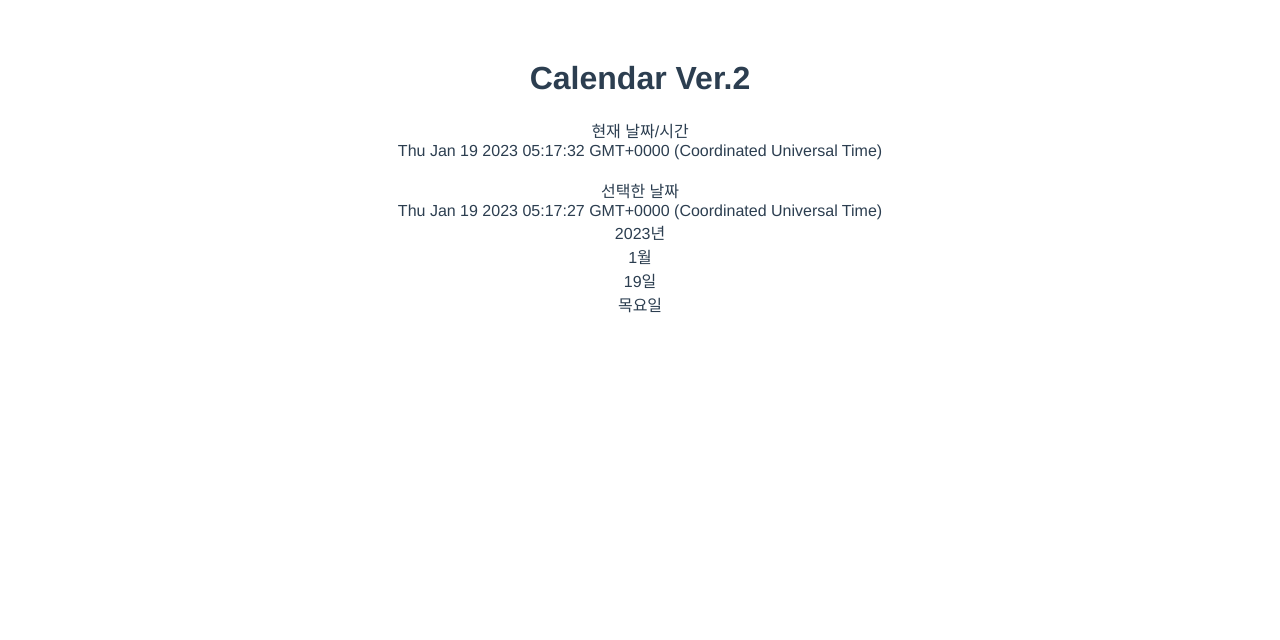
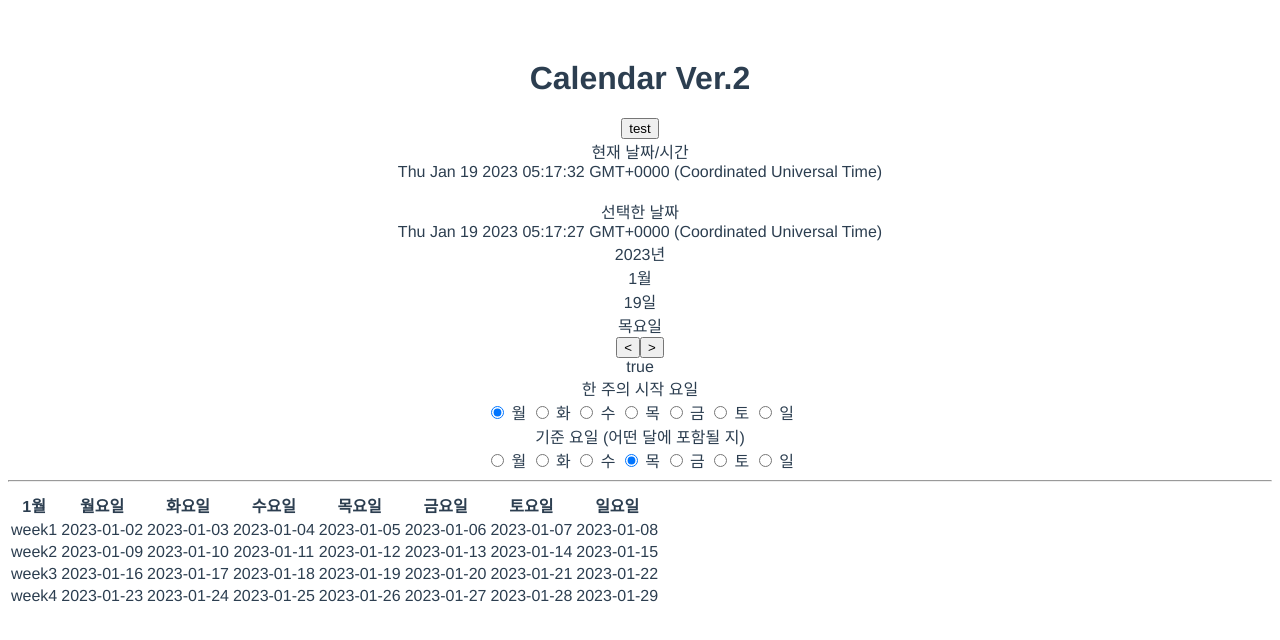
Before and after one commit to ajg1029/VuePractice001, a Vue app in the folder my-project/: page / in a window 1280 px wide. Shown: the top 640 px of the page. Built offline with nearby package versions, Linux system fonts and the light colour scheme.

Commit message:
달력 넘기기 기능 고치기 실패. 다른 방법 시도해볼 것

```diff
--- a/my-project/src/components/MyCalendarV2.vue
+++ b/my-project/src/components/MyCalendarV2.vue
@@ -2,6 +2,7 @@
     <div>
         <h1>Calendar Ver.2</h1>
         <section>
+            <button @click="testMethod">test</button>
             <div>현재 날짜/시간</div>
             <div>{{ currentDatetime }}</div>
             <br />
@@ -11,6 +12,44 @@
             <div>{{ selectedMonth + 1}}월</div>
             <div>{{ selectedDate }}일</div>
             <div>{{ convertDayNumToKor(selectedDay) }}요일</div>
+            <!-- <button v-text="'<<'"></button> -->
+            <button @click="setPrevDay" v-text="'<'"></button>
+            <button @click="setNextDay" v-text="'>'"></button>
+            <!-- <button v-text="'>>'"></button> -->
+            <br />
+            <div>{{ isInIncluded }}</div>
+			<div>
+				<div>한 주의 시작 요일</div>
+				<label v-for="option in dayOptions" :key="option.value">
+					<input type="radio" v-model="firstDay" :value="option.value"> {{ option.text }}
+				</label>
+			</div>
+
+			<div>
+				<div>기준 요일 (어떤 달에 포함될 지)</div>
+				<label v-for="option in dayOptions" :key="option.value">
+					<input type="radio" v-model="benchmarkDay" :value="option.value"> {{ option.text }}
+				</label>
+			</div>
+        </section>
+        <hr />
+        <section>
+            <table>
+                <thead>
+                    <tr>
+                        <th>{{ selectedMonth + 1 }}월</th>
+                        <th v-for="(day, idx) in displayWeekDays" :key="idx">{{ day }}요일</th>
+                    </tr>
+                </thead>
+                <tbody>
+                    <tr v-for="(week, idx) in displayWeeks" :key="idx">
+                        <td>week{{ idx + 1 }}</td>
+                        <td v-for="(date, idx) in week" :key="idx">{{ date }}</td>
+                    </tr>
+                </tbody>
+            </table>
+
+
         </section>
 
 
@@ -25,6 +64,7 @@
 </template>
 
 <script>
+import dayjs from 'dayjs';
 import MyCalendarV2Cell from './MyCalendarV2Cell.vue';
 export default {
     name: 'MyCalendarV2',
@@ -36,24 +76,47 @@ export default {
             currentDatetime: new Date(),
             selectedDatetime: null, // Date() 객체
 
-            firstDay: null,
-            benchmarkDay: null,
+            firstDay: 1,
+            benchmarkDay: 4,
 
             selectedDate: null,
             selectedDay: null, // 1, 2, 3, 4, 5, 6, 0
             selectedMonth: null, // 0, 1, 2, 3, 4, 5, 6, 7, 8, 9, 10, 11
             selectedYear: null, // 'YYYY'
 
+            displayWeekDays: [],
             displayWeeks: [],
             displayPrevMonthLastDate: null,
             displayNextMonthFirstDate: null,
 
+			dayOptions: [
+				{ text: '월', value: 1},
+				{ text: '화', value: 2},
+				{ text: '수', value: 3},
+				{ text: '목', value: 4},
+				{ text: '금', value: 5},
+				{ text: '토', value: 6},
+				{ text: '일', value: 0},
+			],
+
+            isInIncluded: true,
         }
+    },
+    watch: {
+        selectedDatetime(val) {
+            this.selectedYear = val.getFullYear()
+            this.selectedMonth = val.getMonth()
+            this.selectedDate = val.getDate()
+            this.selectedDay = val.getDay()
+            this.displayMonthlyWeeks(this.selectedDatetime)
+
+        },
     },
     created() {
         this.updateRealtime()
         this.selectedDatetime = this.currentDatetime
-        this.setSelectedDateInfo(this.selectedDatetime)
+        this.isInThisMonth = true
+
     },
     methods: {
         updateRealtime() {
@@ -62,14 +125,8 @@ export default {
                 this.updateRealtime()
             }, 1000);
         },
-        setSelectedDateInfo(datetime) {
-            this.selectedYear = datetime.getFullYear()
-            this.selectedMonth = datetime.getMonth()
-            this.selectedDate = datetime.getDate()
-            this.selectedDay = datetime.getDay()
-        },
-        convertDayNumToKor(day) {
-			switch (day) {
+        convertDayNumToKor(dayNum) {
+			switch (dayNum) {
 				case 1 : return '월'
 				case 2 : return '화'
 				case 3 : return '수'
@@ -78,9 +135,85 @@ export default {
 				case 6 : return '토'
 				case 0 : return '일'
 			}
+        },
+        getFirstAndLastDates(datetime) {
+            return {
+                prevMonthLast: new Date(datetime.getFullYear(), datetime.getMonth(), 0),
+                thisMonthFirst: new Date(datetime.getFullYear(), datetime.getMonth(), 1),
+                thisMonthLast: new Date(datetime.getFullYear(), datetime.getMonth() + 1, 0),
+                nextMonthFirst: new Date(datetime.getFullYear(), datetime.getMonth() + 1, 1),
+            }
+        },
+        setPrevDay() {
+            this.selectedDatetime = new Date(this.selectedYear, this.selectedMonth, this.selectedDate - 1)
+        },
+        setNextDay() {
+            this.selectedDatetime = new Date(this.selectedYear, this.selectedMonth, this.selectedDate + 1)
+        },
+        displayMonthlyWeeks(datetime) {
+            this.displayWeekDays = []
+            let tempWeekDay = this.firstDay
+            for (let i = 0; i < 7; i++) {
+                this.displayWeekDays.push(this.convertDayNumToKor(tempWeekDay%7))
+                tempWeekDay++
+            }
+
+            let tempWeeks = []
+            let monthLength = parseInt(dayjs(this.getFirstAndLastDates(datetime).thisMonthLast).format('DD'))
+            for (let i = 1; i <= monthLength; i++) {
+                // console.log(i)
+                let tempDatetime = new Date(this.selectedYear, this.selectedMonth, i)
+                let tempDay = parseInt(dayjs(tempDatetime).format('d'))
+                if (tempDay === this.benchmarkDay) {
+                    // console.log(tempDatetime)
+                    let tempWeek = []
+                    tempWeek.push(dayjs(tempDatetime).format('YYYY-MM-DD'))
+                    let dateLeft = i
+                    let dateRight = i
+
+                    for (let day = tempDay; (day+7)%7 !== this.firstDay; day--) {
+                        dateLeft--
+                        let tempDate = new Date(this.selectedYear, this.selectedMonth, dateLeft)
+                        tempWeek.unshift(dayjs(tempDate).format('YYYY-MM-DD'))
+                    }
+
+                    for (let day = tempDay; (day+7)%7 !== (this.firstDay+6)%7; day++) {
+                        dateRight++
+                        let tempDate = new Date(this.selectedYear, this.selectedMonth, dateRight)
+                        tempWeek.push(dayjs(tempDate).format('YYYY-MM-DD'))
+                    }
+                    tempWeeks.push(tempWeek)
+                }
+            }
+            console.log(tempWeeks)
+            this.displayWeeks = tempWeeks
+            this.isInThisMonth = true
+        },
+        checkIsIncluded() {
+            for (let i = 0; i < this.displayWeeks.length; i++) {
+                for (let j = 0; j < this.displayWeeks[i].length; j++) {
+                    if (dayjs(this.selectedDatetime).format('YYYY-MM-DD') === this.displayWeeks[i][j]) {
+                        return
+                    }
+                }
+            }
+            this.isInIncluded = false
+        },
+        testMethod() {
+            // this.displayMonthlyWeeks(this.selectedDatetime)
         }
     }
 }
+
+// 변수 이름을 명사형으로 하자...
+// displayWeeks 보다는 diplayedWeeks 또는 weeksDisplayed, weeksOnDisplay, ...
+
+// isIncluded, selectedDatetime, displayWeeks 가 서로를 참조하고 있어서 막 얽혀있음
+// ver1 의 문제점을 해결하지 못했다.
+// selectedDatetime 하나만으로는 부족한 것 같다.
+// 실제로 선택한 날짜로서의 selectedDatetime이 하나 필요하고, 이것으로 weeks 를 구성한다.
+// 그리고 YYYY-MM-DD 로 표시되는 또다른 datetime이 필요하다. 이것으로 넘기기를 구현하자.
+
 
 </script>
 
```
